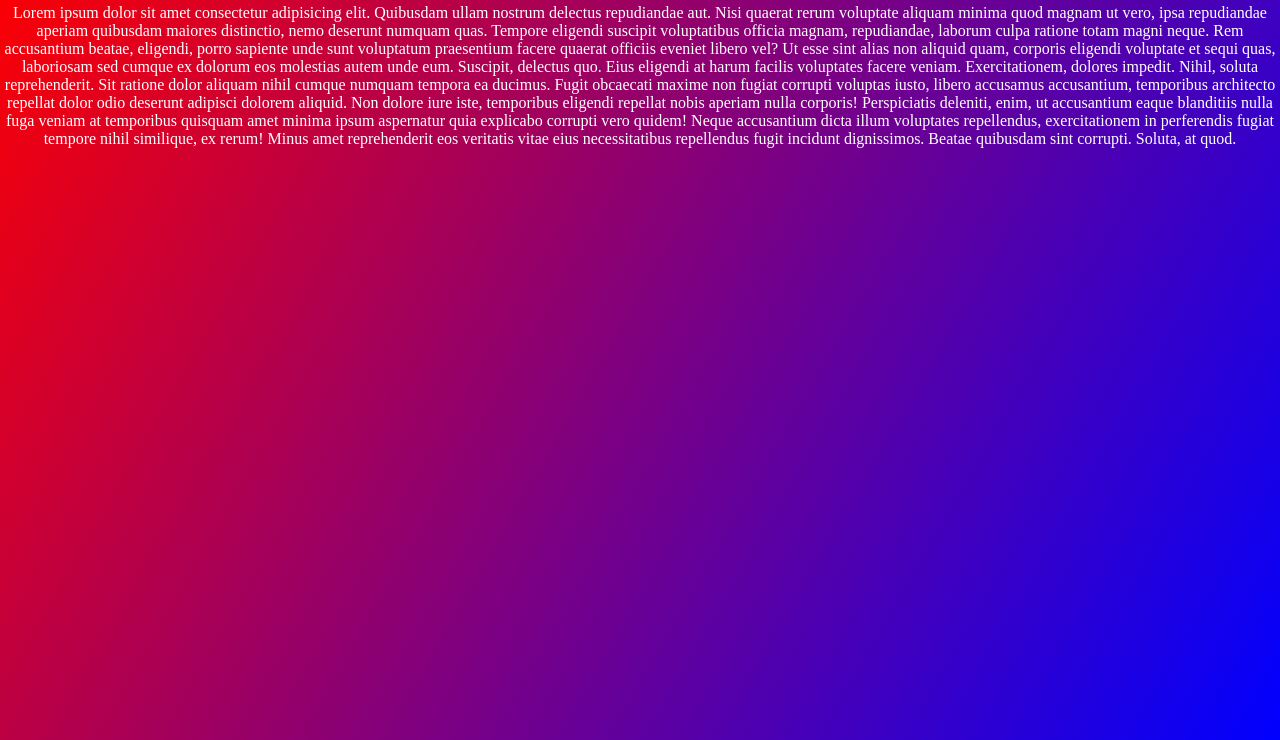
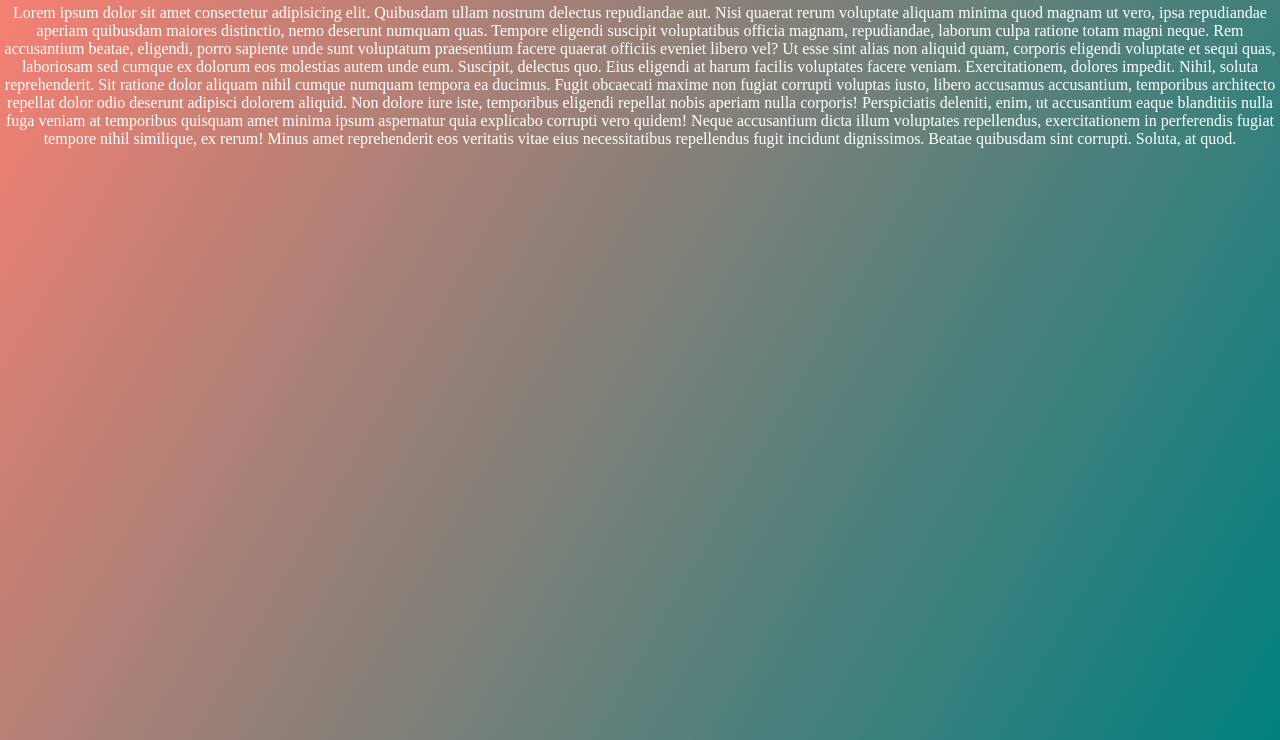
Before and after one commit to Gaurav-WebDev/githubExample, a plain HTML site: page index.html in a window 1280 px wide. Shown: the part 60-800 px from the top of the page. Drawn offline with Linux system fonts and the light colour scheme.

Commit message:
I have try new colors for bg gradinet

```diff
--- a/style.css
+++ b/style.css
@@ -7,7 +7,7 @@
 body{
     height: 100vh;
     width: 100%;
-    background-image: linear-gradient(120deg , red , blue);
+    background-image: linear-gradient(120deg , salmon , teal);
     text-align: center;
     color: #ffff;
 }
```
